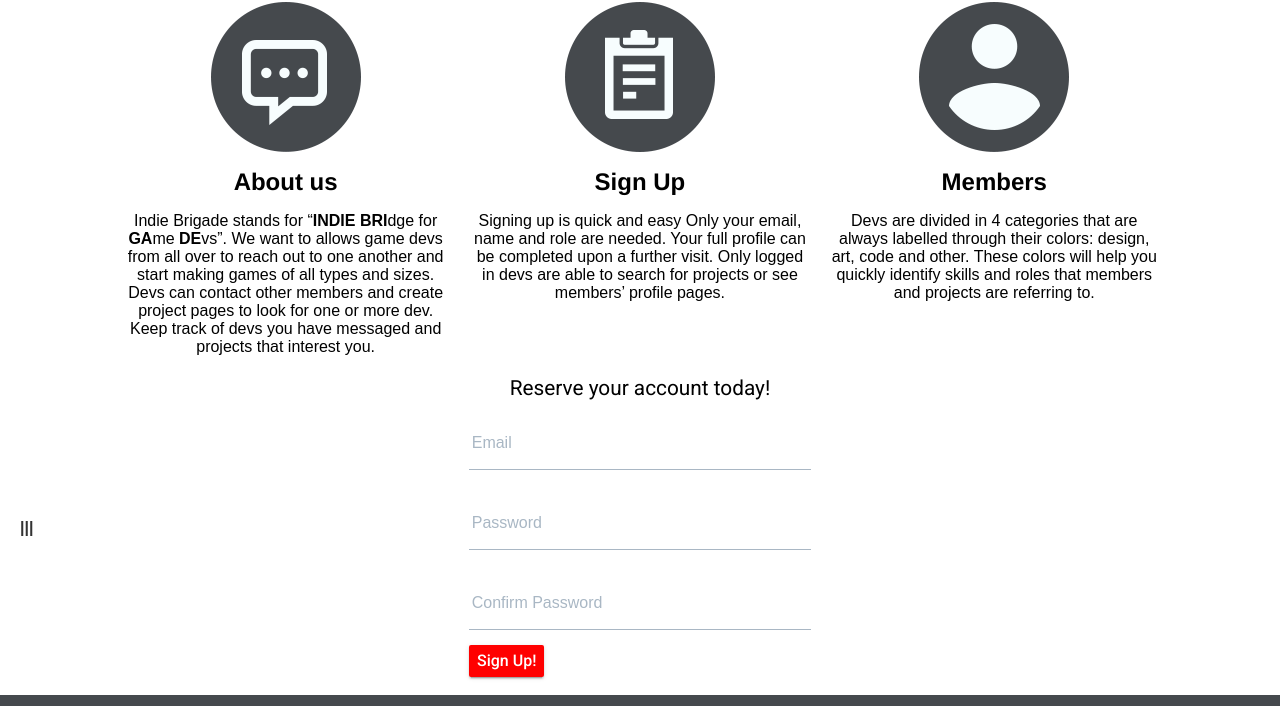
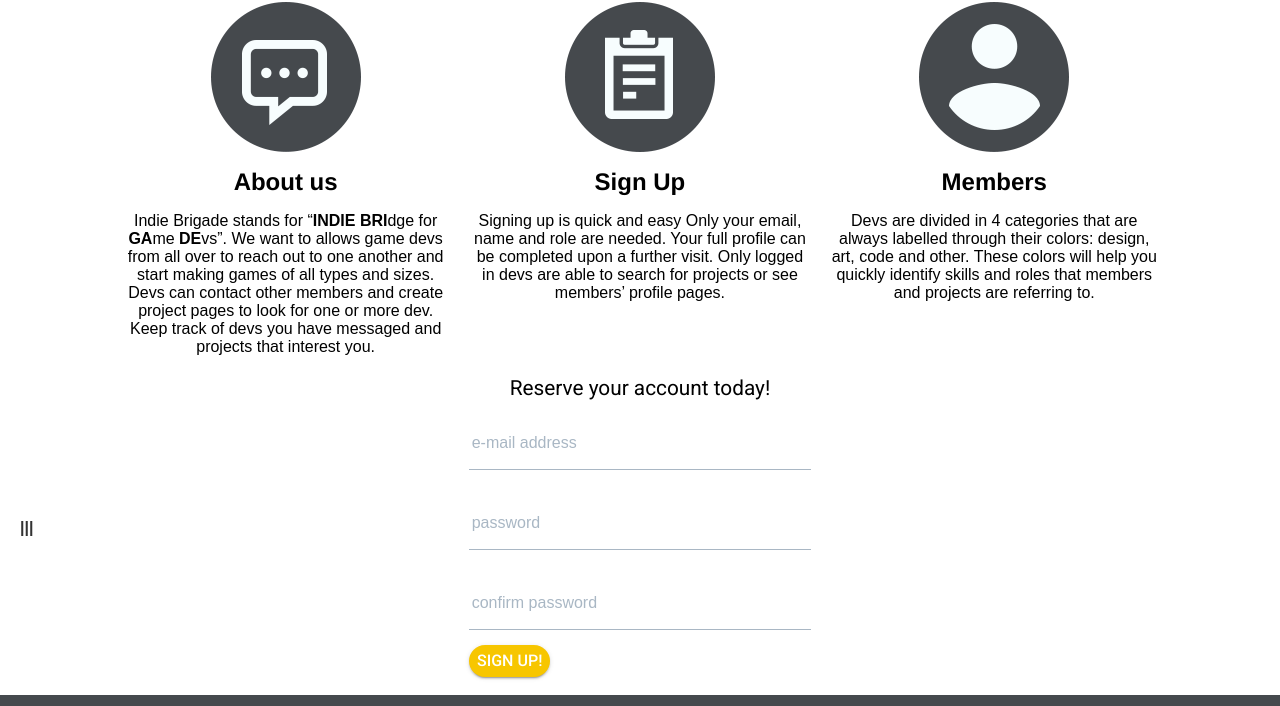
Before and after one commit to kuipou/indie, a website: page landing.html in a window 1280 px wide. Shown: the part 248-954 px from the top of the page. Drawn offline with nearby package versions, Linux system fonts and the light colour scheme; a web font is replaced by a local one.

Commit message:
Modified border radius of button

```diff
--- a/landing.html
+++ b/landing.html
@@ -30,15 +30,15 @@
 	<form action="">
 			<div class="input-field">
           <input id="email" type="email" class="validate" required>
-          <label for="email">Email</label>
+          <label for="email">e-mail address</label>
         </div>
         <div class="input-field">
           <input id="password" type="password" class="validate" required>
-          <label for="password">Password</label>
+          <label for="password">password</label>
         </div>
         <div class="input-field">
           <input id="cpassword" type="password" class="validate" required>
-          <label for="cpassword">Confirm Password</label>
+          <label for="cpassword">confirm password</label>
         </div>
 			<button class="signup" type="submit" >Sign Up!</button>
 		</form>
--- a/sass/_landing.scss
+++ b/sass/_landing.scss
@@ -30,5 +30,5 @@
 	   }
 #sign{ clear:both;
 	width: span(4 of 12 center); margin:0 auto; padding-bottom:gutter();
-		.signup {@extend .button; background-color:red; margin:0 auto;}
+		.signup {@extend .button; background-color:$yellow; margin:0 auto; border-radius:1em; text-transform:uppercase;}
 	}
```
Also changed, not shown: css/style.css.
